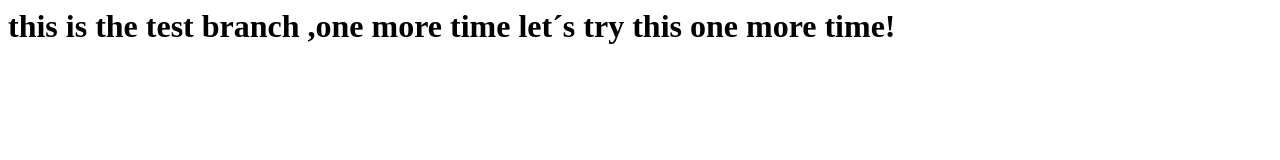
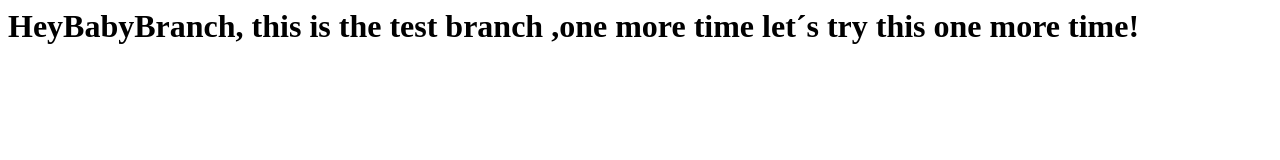
Before and after one commit to Tjommiboy/PUSH_PULL, a website: page index.html in a window 1280 px wide. Drawn offline with Linux system fonts and the light colour scheme.

Commit message:
adds haybabybranch

```diff
--- a/index.html
+++ b/index.html
@@ -4,7 +4,8 @@
   </head>
   <body>
     <h1>
-      this is the test branch ,one more time let´s try this one more time!
+      HeyBabyBranch, this is the test branch ,one more time let´s try this one
+      more time!
     </h1>
   </body>
 </html>
```
